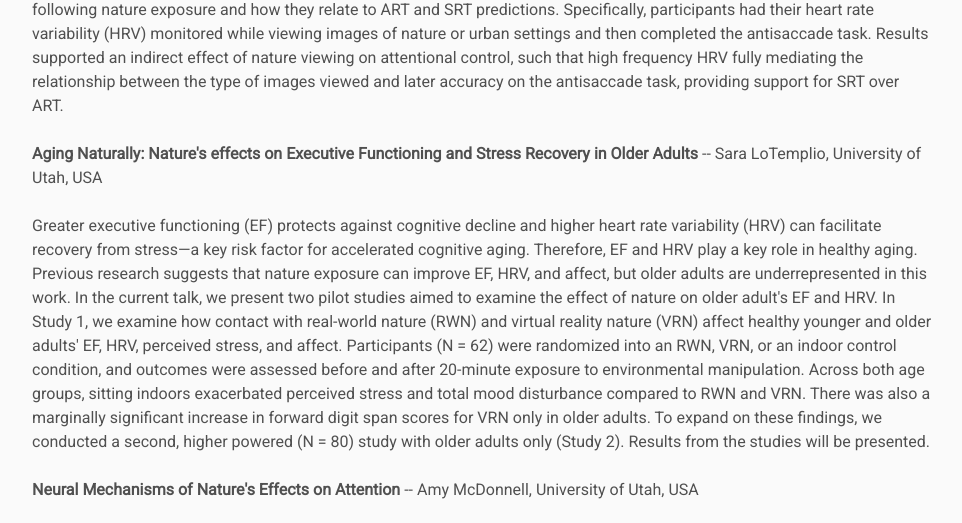
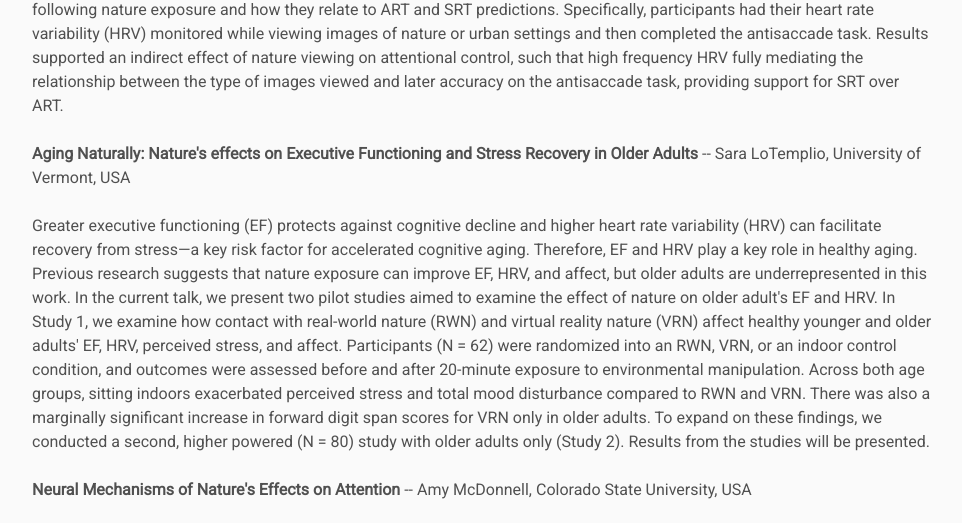
Before and after one commit to SNAC-Symposium/snac-symposium, a plain HTML site: page program/index.html in a window 1280 px wide. Shown: the part 2036-2559 px from the top of the page, without its empty margins (158-1120 px from the left). Drawn offline with nearby package versions, Linux system fonts and the light colour scheme; some packages are replaced by stand-ins of ours; files that its build step writes are made by us from their sources.

Commit message:
Update affiliations for speakers in index

```diff
--- a/program/index.html
+++ b/program/index.html
@@ -61,9 +61,9 @@
     <p>Collaboration often suffers from process losses such as production blocking and evaluation apprehension, suppressing idea quantity and diversity as groups work creatively. We assessed whether the cognitive benefits of natural environments extend to collaborative idea generation. Undergraduates (N = 272) were randomly assigned to work individually or in triads in an outdoor botanical garden or an indoor student center. After a 30-minute environmental exposure, participants completed the two creativity measures; group members also rated cohesion. Groups show higher creativity than individuals and outdoor exposure significantly improved AUT performance. While we did not see a difference in RAT performance comparing context conditions, group cohesion influences the nature effects on convergent creativity in groups. For RAT, cohesion negatively predicted scores indoors suggesting that group related process losses disrupted convergent creativity. In contrast, there was the opposite effect for outdoor groups. Group cohesion had a marginal positive relationship with RAT performance. This suggests that natural environments buffer the negative association between cohesion and convergent thinking, whereas built settings may exacerbate it. </p>
     <p><strong>High-Frequency Heart Rate Variability Mediates Attentional Control Benefits following Exposure to Nature Images</strong> -- Keith Hutchison, Montana State University, USA </p>
     <p>Interactions with natural stimuli have a beneficial and restorative effect on a broad range of cognitive domains, promoting stress reduction and aiding mental recovery. However, the mechanisms by which these processes occur are not fully understood. Attention Restoration Theory (ART) predicts that an individual's directed attention is restored in nature whereas Stress Reduction Theory (SRT) predicts that nature soothes the physiological system, allowing for improved cognition. Within the framework of Jenkin's (1979) tetrahedral model, the current study focuses on attentional and physiological outcomes following nature exposure and how they relate to ART and SRT predictions. Specifically, participants had their heart rate variability (HRV) monitored while viewing images of nature or urban settings and then completed the antisaccade task. Results supported an indirect effect of nature viewing on attentional control, such that high frequency HRV fully mediating the relationship between the type of images viewed and later accuracy on the antisaccade task, providing support for SRT over ART.
-    <p><strong>Aging Naturally: Nature's effects on Executive Functioning and Stress Recovery in Older Adults</strong> -- Sara LoTemplio, University of Utah, USA</p>
+    <p><strong>Aging Naturally: Nature's effects on Executive Functioning and Stress Recovery in Older Adults</strong> -- Sara LoTemplio, University of Vermont, USA</p>
     <p>Greater executive functioning (EF) protects against cognitive decline and higher heart rate variability (HRV) can facilitate recovery from stress—a key risk factor for accelerated cognitive aging. Therefore, EF and HRV play a key role in healthy aging. Previous research suggests that nature exposure can improve EF, HRV, and affect, but older adults are underrepresented in this work. In the current talk, we present two pilot studies aimed to examine the effect of nature on older adult's EF and HRV. In Study 1, we examine how contact with real-world nature (RWN) and virtual reality nature (VRN) affect healthy younger and older adults' EF, HRV, perceived stress, and affect. Participants (N = 62) were randomized into an RWN, VRN, or an indoor control condition, and outcomes were assessed before and after 20-minute exposure to environmental manipulation. Across both age groups, sitting indoors exacerbated perceived stress and total mood disturbance compared to RWN and VRN. There was also a marginally significant increase in forward digit span scores for VRN only in older adults. To expand on these findings, we conducted a second, higher powered (N = 80) study with older adults only (Study 2). Results from the studies will be presented. </p>
-    <p><strong>Neural Mechanisms of Nature's Effects on Attention</strong> -- Amy McDonnell, University of Utah, USA</p>
+    <p><strong>Neural Mechanisms of Nature's Effects on Attention</strong> -- Amy McDonnell, Colorado State University, USA</p>
     <p>Immersion in nature is believed to enhance attention, yet the neural mechanisms underlying these benefits remain unclear. This talk presents two studies examining how nature influences attention-related brain activity. In the first, 92 healthy adults were randomized to a 40-minute walk in nature or an urban environment. Before and after, we assessed performance on the Attention Network Task (ANT) and attention-related neural activity using scalp EEG. Results showed that attentional benefits were specific to executive control processes, reflected in modulation of the error-related negativity and frontal theta oscillations. In a follow-up study, 10 bedridden neurosurgical patients experienced virtual reality simulations of nature or urban environments. Before and after immersion, we measured ANT performance and attention-related brain activity using intracranial EEG. This provided recordings from subcortical structures and individual neurons, enabling direct characterization of neuronal firing dynamics not observable with scalp EEG. Preliminary findings localize nature-related effects to the anterior cingulate cortex. Together, these studies provide converging evidence on cortical and subcortical neural responses to nature. </p>
     <p><strong>The How and Who of Attention Restoration: Understanding Differences in Nature Benefits across Types of Measures and Populations</strong> -- Alexandre Marois, Universit&eacute; Laval, Canada</p>
     <p>Nature exposure has long been shown to yield cognitive and mental health benefits. The main theoretical perspective, the Attention Restoration Theory (ART), posits that nature provides opportunities for directed attention to rest and recover given the involuntary -- and effortless -- attention capture elicited by its fascinating properties. This standpoint remains central in environmental psychology. However, recent empirical evidence has proposed alternative explanations regarding the role of directed attention. Many of these conclusions stem from cutting-edge research employing innovative and non-traditional experimental designs and measures. This presentation reports on two empirical studies examining the moderating role of outcomes and populations in attention restoration. A first experiment shows that objective and subjective measures of attention restoration may follow different pattern. We also present preliminary findings from a second study assessing patterns of attentional engagement and deployment across participants with varying levels of recreational specialization. Overall, this presentation underscores the importance of integrating emerging perspectives and novel paradigms to better understand nature's benefits.</p>
```
